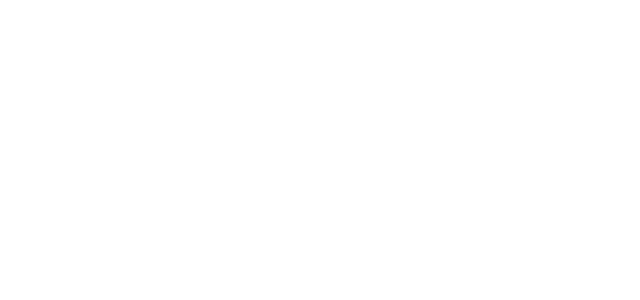
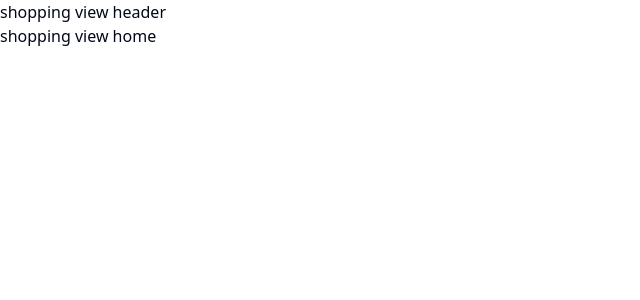
Before and after one commit to Garima9876/ShopEase, a React (Vite) app in the folder client/: page /shop/home in a window 1280 px wide. Before the commit this address had no page. Shown: the top 300 px of the page, without its empty margins (0-640 px from the left). Built offline with nearby package versions, Linux system fonts and the light colour scheme.

Commit message:
created all the shopping view components

```diff
--- a/client/src/App.jsx
+++ b/client/src/App.jsx
@@ -7,6 +7,12 @@
 import AdminProducts from "./pages/admin-view/products";
 import AdminOrders from "./pages/admin-view/orders";
 import AdminFeatures from "./pages/admin-view/features";
+import ShoppingLayout from "./components/shopping-view/layout";
+import NotFound from "./pages/not-found";
+import ShoppingHome from "./pages/shopping-view/home";
+import ShoppingListing from "./pages/shopping-view/listing";
+import ShoppingCheckout from "./pages/shopping-view/checkout";
+import ShoppingAccount from "./pages/shopping-view/account";
 
 function App() {
   return (
@@ -22,6 +28,13 @@
           <Route path="orders" element={<AdminOrders />} />
           <Route path="features" element={<AdminFeatures />} />
         </Route>
+        <Route path="/shop" element={<ShoppingLayout />}>
+          <Route path="home" element={<ShoppingHome />} />
+          <Route path="listing" element={<ShoppingListing />} />
+          <Route path="checkout" element={<ShoppingCheckout />} />
+          <Route path="account" element={<ShoppingAccount />} />
+        </Route>
+        <Route path="*" element={<NotFound />}></Route>
       </Routes>
     </div>
   );
--- /dev/null
+++ b/client/src/components/shopping-view/header.jsx
@@ -0,0 +1,5 @@
+function ShoppingHeader() {
+    return ( <div>shopping view header</div> );
+}
+
+export default ShoppingHeader;
--- /dev/null
+++ b/client/src/components/shopping-view/layout.jsx
@@ -0,0 +1,16 @@
+import { Outlet } from "react-router-dom";
+import ShoppingHeader from "./header";
+
+function ShoppingLayout() {
+  return (
+    <div className="flex flex-col bg-white overflow-hidden">
+      {/* common header */}
+      <ShoppingHeader />
+      <main className="flex flex-col w-full">
+        <Outlet />
+      </main>
+    </div>
+  );
+}
+
+export default ShoppingLayout;
--- a/client/src/index.css
+++ b/client/src/index.css
@@ -1,75 +1,7 @@
-:root {
-  font-family: Inter, system-ui, Avenir, Helvetica, Arial, sans-serif;
-  line-height: 1.5;
-  font-weight: 400;
-
-  color-scheme: light dark;
-  color: rgba(255, 255, 255, 0.87);
-  background-color: #242424;
-
-  font-synthesis: none;
-  text-rendering: optimizeLegibility;
-  -webkit-font-smoothing: antialiased;
-  -moz-osx-font-smoothing: grayscale;
-}
-
-a {
-  font-weight: 500;
-  color: #646cff;
-  text-decoration: inherit;
-}
-a:hover {
-  color: #535bf2;
-}
-
-body {
-  margin: 0;
-  display: flex;
-  place-items: center;
-  min-width: 320px;
-  min-height: 100vh;
-}
-
-h1 {
-  font-size: 3.2em;
-  line-height: 1.1;
-}
-
-button {
-  border-radius: 8px;
-  border: 1px solid transparent;
-  padding: 0.6em 1.2em;
-  font-size: 1em;
-  font-weight: 500;
-  font-family: inherit;
-  background-color: #1a1a1a;
-  cursor: pointer;
-  transition: border-color 0.25s;
-}
-button:hover {
-  border-color: #646cff;
-}
-button:focus,
-button:focus-visible {
-  outline: 4px auto -webkit-focus-ring-color;
-}
-
-@media (prefers-color-scheme: light) {
-  :root {
-    color: #213547;
-    background-color: #ffffff;
-  }
-  a:hover {
-    color: #747bff;
-  }
-  button {
-    background-color: #f9f9f9;
-  }
-}
-
 @tailwind base;
 @tailwind components;
 @tailwind utilities;
+
 @layer base {
   :root {
     --background: 0 0% 100%;
@@ -91,13 +23,14 @@
     --border: 214.3 31.8% 91.4%;
     --input: 214.3 31.8% 91.4%;
     --ring: 222.2 84% 4.9%;
+    --radius: 0.5rem;
     --chart-1: 12 76% 61%;
     --chart-2: 173 58% 39%;
     --chart-3: 197 37% 24%;
     --chart-4: 43 74% 66%;
     --chart-5: 27 87% 67%;
-    --radius: 0.5rem;
   }
+
   .dark {
     --background: 222.2 84% 4.9%;
     --foreground: 210 40% 98%;
@@ -125,6 +58,7 @@
     --chart-5: 340 75% 55%;
   }
 }
+
 @layer base {
   * {
     @apply border-border;
--- /dev/null
+++ b/client/src/pages/not-found/index.jsx
@@ -0,0 +1,5 @@
+function NotFound() {
+    return ( <div>Page doesn't exists</div> );
+}
+
+export default NotFound;
--- /dev/null
+++ b/client/src/pages/shopping-view/account.jsx
@@ -0,0 +1,5 @@
+function ShoppingAccount() {
+    return ( <div>shopping view account</div> );
+}
+
+export default ShoppingAccount;
--- /dev/null
+++ b/client/src/pages/shopping-view/checkout.jsx
@@ -0,0 +1,5 @@
+function ShoppingCheckout() {
+    return ( <div>shopping view checkout</div> );
+}
+
+export default ShoppingCheckout;
--- /dev/null
+++ b/client/src/pages/shopping-view/home.jsx
@@ -0,0 +1,5 @@
+function ShoppingHome() {
+    return ( <div>shopping view home</div> );
+}
+
+export default ShoppingHome;
--- /dev/null
+++ b/client/src/pages/shopping-view/listing.jsx
@@ -0,0 +1,5 @@
+function ShoppingListing() {
+    return ( <div>shopping view listing</div> );
+}
+
+export default ShoppingListing;
```
